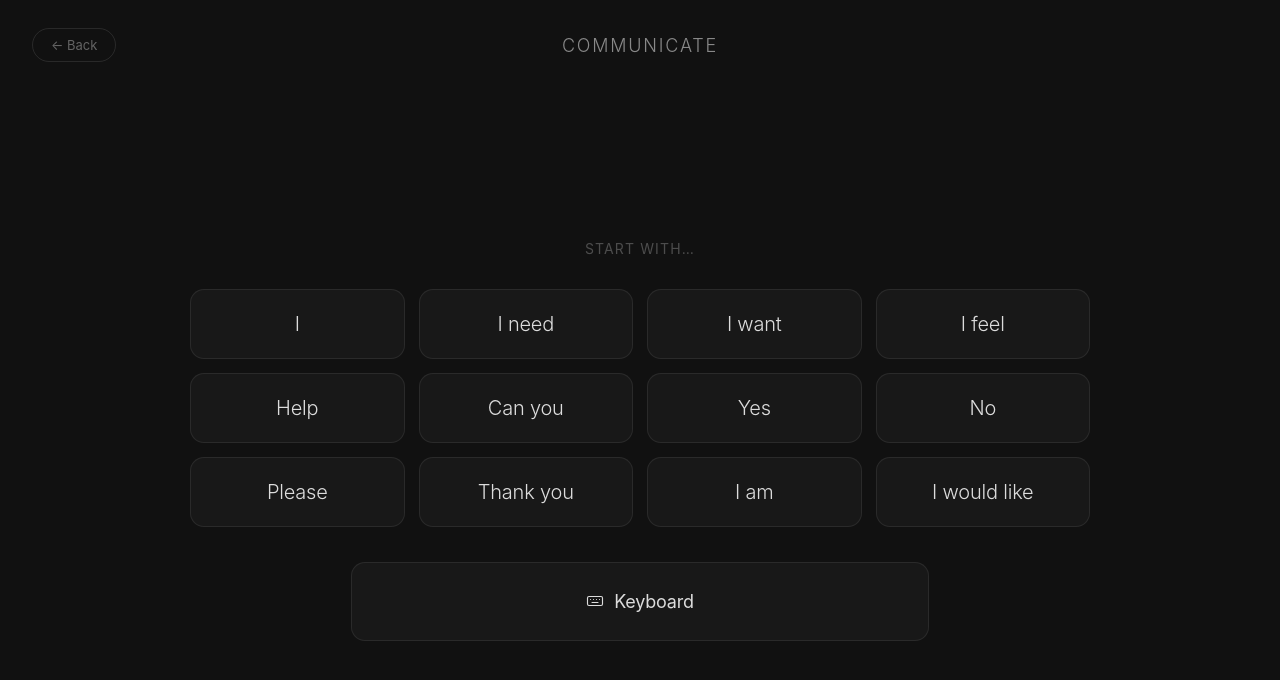
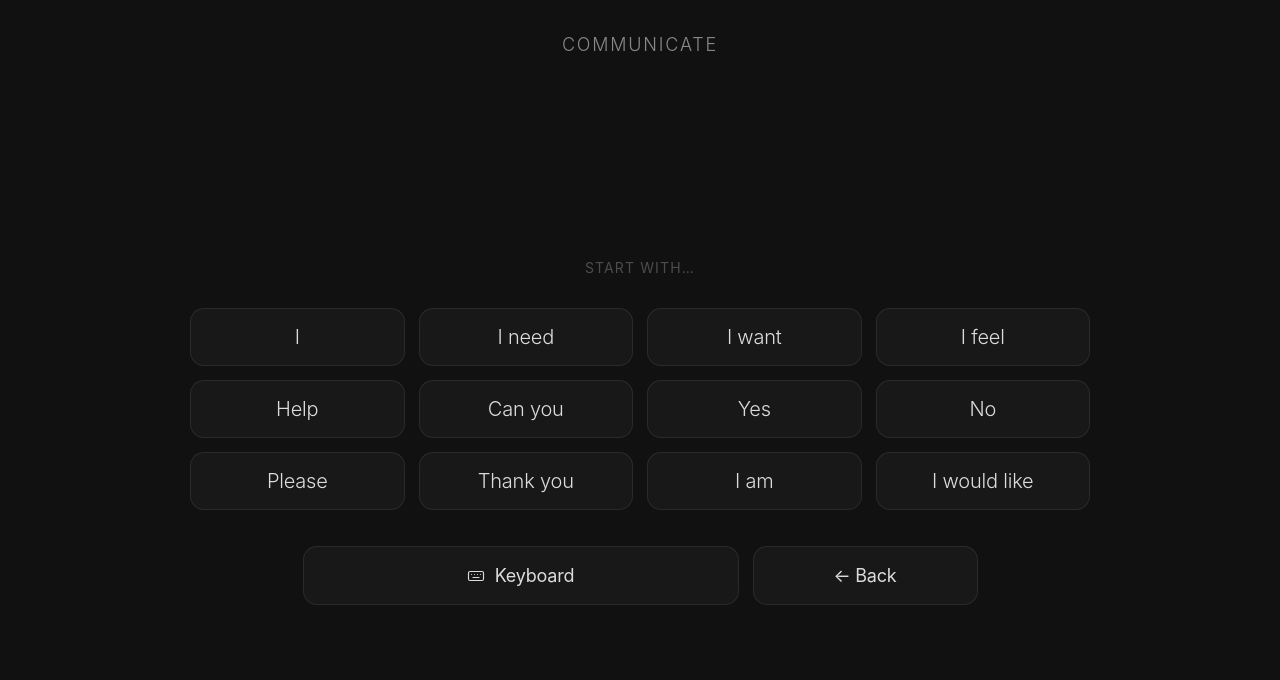
Before and after one commit to alekmiltenov/Voxen, a React (Vite) app in the folder frontend/: page /communicate in a window 1280 px wide. Shown: the top 680 px of the page. Built offline with nearby package versions, Linux system fonts and the light colour scheme; no server answers.

Commit message:
Make back buttons styling universal

```diff
--- a/frontend/src/pages/Actions.jsx
+++ b/frontend/src/pages/Actions.jsx
@@ -171,7 +171,27 @@ export default function Actions() {
   return (
     <div style={s.page}>
       <div style={s.header}>
-        <button style={s.backBtn} onClick={() => navigate("/")}>← Back</button>
+        <button
+          style={{
+            ...s.backBtn,
+            borderColor: "#1e1e1e",
+            background: "#0f0f0f",
+            color: "rgb(224 224 224)",
+          }}
+          onMouseEnter={(e) => {
+            e.currentTarget.style.borderColor = "#505050";
+            e.currentTarget.style.background = "#222222";
+            e.currentTarget.style.color = "rgb(224 224 224)";
+          }}
+          onMouseLeave={(e) => {
+            e.currentTarget.style.borderColor = "#1e1e1e";
+            e.currentTarget.style.background = "#0f0f0f";
+            e.currentTarget.style.color = "rgb(224 224 224)";
+          }}
+          onClick={() => navigate("/")}
+        >
+          ← Back
+        </button>
         <span style={s.title}>Actions</span>
       </div>
 
@@ -248,10 +268,14 @@ const s = {
     top: "50%",
     left: 0,
     transform: "translateY(-50%)",
-    padding: "8px 18px", borderRadius: "20px", background: "transparent",
-    border: "1px solid rgba(255,255,255,0.1)", color: "rgba(255,255,255,0.35)",
-    fontSize: "13px", cursor: "pointer",
+    padding: "8px 18px",
+    borderRadius: "10px",
+    border: "1px solid",
+    fontSize: "17px",
+    fontWeight: 400,
+    cursor: "pointer",
     zIndex: 2,
+    transition: "background 0.15s, border-color 0.15s, color 0.15s",
   },
   title: {
     fontSize: "18px", fontWeight: "300", color: "rgba(255,255,255,0.5)",
--- a/frontend/src/pages/Communicate.jsx
+++ b/frontend/src/pages/Communicate.jsx
@@ -118,23 +118,6 @@ export default function Communicate() {
   return (
     <div style={s.page}>
       <div style={s.starterTop}>
-        <button
-          style={{
-            ...s.starterBackBtn,
-            borderColor: enabled && selIdx === gridItems + 1 ? "rgba(255,255,255,0.4)" : "rgba(255,255,255,0.1)",
-            background: enabled && selIdx === gridItems + 1 ? "rgba(255,255,255,0.08)" : "transparent",
-            color: enabled && selIdx === gridItems + 1 ? "rgba(255,255,255,1)" : "rgba(255,255,255,0.35)",
-          }}
-          onMouseEnter={(e) => {
-            if (!(enabled && selIdx === gridItems + 1)) e.currentTarget.style.background = "rgba(255,255,255,0.08)";
-          }}
-          onMouseLeave={(e) => {
-            if (!(enabled && selIdx === gridItems + 1)) e.currentTarget.style.background = "transparent";
-          }}
-          onClick={() => navigate("/")}
-        >
-          ← Back
-        </button>
         <span style={s.starterTitle}>Communicate</span>
       </div>
 
@@ -189,6 +172,19 @@ export default function Communicate() {
             </svg>
             <span>Keyboard</span>
           </button>
+          <button
+            style={{
+              ...s.backBtn,
+              borderColor: enabled && selIdx === gridItems + 1 ? "rgba(255,255,255,0.4)" : "rgba(255,255,255,0.08)",
+              background: enabled && selIdx === gridItems + 1 ? "rgba(255,255,255,0.08)" : "rgba(255,255,255,0.03)",
+              color: enabled && selIdx === gridItems + 1 ? "rgba(255,255,255,1)" : "rgba(255,255,255,0.85)",
+            }}
+            onMouseEnter={(e) => (e.currentTarget.style.background = "rgba(255,255,255,0.08)")}
+            onMouseLeave={(e) => (e.currentTarget.style.background = "rgba(255,255,255,0.03)")}
+            onClick={() => navigate("/")}
+          >
+            ← Back
+          </button>
         </div>
       </div>
     </div>
@@ -205,10 +201,10 @@ const s = {
     justifyContent: "center",
     alignItems: "center",
     position: "absolute",
-    top: "28px",
-    left: "32px",
-    right: "32px",
-    minHeight: "34px",
+    top: "3%",
+    left: 0,
+    right: 0,
+    minHeight: "5%",
   },
   starterBackBtn: {
     position: "absolute",
@@ -225,7 +221,7 @@ const s = {
     zIndex: 2,
   },
   starterTitle: {
-    fontSize: "18px",
+    fontSize: "clamp(14px, 2.5vw, 18px)",
     fontWeight: "300",
     color: "rgba(255,255,255,0.5)",
     letterSpacing: "0.1em",
@@ -233,33 +229,41 @@ const s = {
   },
   starterBody: {
     width: "100%", display: "flex", flexDirection: "column",
-    alignItems: "center", gap: "32px", paddingTop: "80px",
+    alignItems: "center", gap: "clamp(20px, 3vw, 32px)", paddingTop: "clamp(50px, 8vh, 100px)",
   },
   starterButtonRow: {
     display: "flex",
     justifyContent: "flex-start",
     width: "min(900px, 90vw)",
-    marginTop: "3px",
+    gap: "clamp(8px, 1.5vw, 14px)",
+    marginTop: "clamp(2px, 0.5vh, 10px)",
   },
   starterHint: {
-    margin: 0, fontSize: "14px", color: "rgba(255,255,255,0.25)",
+    margin: 0, fontSize: "clamp(12px, 1.5vw, 14px)", color: "rgba(255,255,255,0.25)",
     letterSpacing: "0.08em", textTransform: "uppercase", textAlign: "center",
   },
   starterGrid: {
     display: "grid", gridTemplateColumns: "repeat(4, 1fr)",
-    gap: "14px", width: "min(900px, 90vw)",
+    gap: "clamp(10px, 1.5vw, 14px)", width: "min(900px, 90vw)",
   },
   starterBtn: {
-    padding: "22px 16px", borderRadius: "14px", border: "1px solid",
-    color: "rgba(255,255,255,0.85)", fontSize: "20px", fontWeight: "300",
+    padding: "clamp(16px, 2vh, 22px) clamp(12px, 2vw, 16px)", borderRadius: "14px", border: "1px solid",
+    color: "rgba(255,255,255,0.85)", fontSize: "clamp(16px, 2vw, 20px)", fontWeight: "300",
     cursor: "pointer", transition: "all 0.15s ease", letterSpacing: "-0.2px",
   },
   keyboardBtn: {
-    marginLeft: "calc(((100% - 42px) / 4) * 0.75)",
-    width: "calc((((100% - 42px) / 4) * 2.5) + 42px)",
-    maxWidth: "100%",
-    padding: "28px 40px", borderRadius: "14px", border: "1px solid",
-    color: "rgba(255,255,255,0.85)", fontSize: "18px", fontWeight: "400",
+    marginLeft: "12.5%",
+    flex: "1 1 0",
+    padding: "clamp(18px, 2.2vh, 22px) clamp(20px, 2vw, 40px)", borderRadius: "14px", border: "1px solid",
+    color: "rgba(255,255,255,0.85)", fontSize: "clamp(16px, 1.8vw, 18px)", fontWeight: "400",
+    display: "inline-flex", alignItems: "center", justifyContent: "center", gap: "10px",
+    cursor: "pointer", transition: "all 0.15s ease", letterSpacing: "-0.2px",
+  },
+  backBtn: {
+    marginRight: "12.5%",
+    flex: "0 0 25%",
+    padding: "clamp(16px, 2vh, 22px) clamp(12px, 2vw, 16px)", borderRadius: "14px", borderWidth: "1px", borderStyle: "solid",
+    color: "rgba(255,255,255,0.85)", fontSize: "clamp(16px, 1.8vw, 18px)", fontWeight: "400",
     display: "inline-flex", alignItems: "center", justifyContent: "center", gap: "10px",
     cursor: "pointer", transition: "all 0.15s ease", letterSpacing: "-0.2px",
   },
--- a/frontend/src/pages/Compose.jsx
+++ b/frontend/src/pages/Compose.jsx
@@ -239,9 +239,10 @@ export default function Compose() {
     items.push({ id: "action-speak", run: speakText });
     items.push({ id: "action-keyboard", run: openKeyboard });
     items.push({ id: "action-delete", run: deleteBackspace });
+    items.push({ id: "action-back", run: () => navigate("/communicate") });
 
     return items;
-  }, [addPhrase, deleteBackspace, openKeyboard, speakText, suggestions]);
+  }, [addPhrase, deleteBackspace, openKeyboard, speakText, suggestions, navigate]);
 
   const indexById = useMemo(() => {
     const map = {};
@@ -259,7 +260,7 @@ export default function Compose() {
       rows.push(suggestionIds.slice(i, i + 4));
     }
 
-    rows.push(["action-speak", "action-keyboard", "action-delete"]);
+    rows.push(["action-speak", "action-keyboard", "action-delete", "action-back"]);
     return rows;
   }, [suggestions]);
 
@@ -363,7 +364,6 @@ export default function Compose() {
 
       <div style={s.page}>
         <div style={s.topBar}>
-          <button style={s.backBtn} onClick={() => navigate("/communicate")}>← Back</button>
           <span style={s.title}>COMPOSE</span>
         </div>
 
@@ -463,6 +463,18 @@ export default function Compose() {
           >
             <span style={s.deleteEmoji} aria-hidden="true">⌫</span>
           </button>
+
+          <button
+            style={{
+              ...s.backBtn,
+              ...((enabled && indexById["action-back"] === selIdx) || hoveredId === "action-back" ? s.actionBtnActive : {}),
+            }}
+            onMouseEnter={() => setHoveredId("action-back")}
+            onMouseLeave={() => setHoveredId(null)}
+            onClick={() => navigate("/communicate")}
+          >
+            ← Back
+          </button>
         </div>
       </div>
     </>
@@ -490,18 +502,23 @@ const s = {
     flexShrink: 0,
   },
   backBtn: {
-    position: "absolute",
-    left: 0,
-    padding: "8px 18px",
-    borderRadius: "20px",
+    background: "rgba(255,255,255,0.03)",
     borderWidth: "1px",
     borderStyle: "solid",
-    borderColor: "rgba(255,255,255,0.1)",
-    color: "rgba(255,255,255,0.35)",
-    fontSize: "13px",
-    background: "transparent",
+    borderColor: "rgba(255,255,255,0.08)",
+    borderRadius: "10px",
+    color: "#ffffff",
+    fontSize: "15px",
+    fontWeight: 400,
+    padding: "0",
+    height: "68px",
     cursor: "pointer",
-    fontWeight: 400,
+    display: "flex",
+    flexDirection: "row",
+    alignItems: "center",
+    justifyContent: "center",
+    gap: "10px",
+    transition: "border-color 0.12s, background 0.12s, color 0.12s",
   },
   title: {
     fontSize: "18px",
@@ -576,7 +593,7 @@ const s = {
   },
   actionRow: {
     display: "grid",
-    gridTemplateColumns: "1fr 1fr 1fr",
+    gridTemplateColumns: "1.5fr 1.5fr 1.5fr 1fr",
     gap: "8px",
     marginTop: "auto",
     marginBottom: "6px",
@@ -586,11 +603,12 @@ const s = {
     borderWidth: "1px",
     borderStyle: "solid",
     borderColor: "rgba(255,255,255,0.08)",
-    borderRadius: "11px",
+    borderRadius: "10px",
     color: "#ffffff",
     fontSize: "15px",
     fontWeight: 400,
-    padding: "14px 8px",
+    padding: "0",
+    height: "68px",
     cursor: "pointer",
     display: "flex",
     flexDirection: "row",
@@ -604,11 +622,12 @@ const s = {
     borderWidth: "1px",
     borderStyle: "solid",
     borderColor: "rgba(255,255,255,0.08)",
-    borderRadius: "11px",
+    borderRadius: "10px",
     color: "#ffffff",
     fontSize: "13px",
     fontWeight: 400,
-    padding: "14px 8px",
+    padding: "0",
+    height: "68px",
     cursor: "pointer",
     display: "flex",
     flexDirection: "row",
--- a/frontend/src/pages/Keyboard.jsx
+++ b/frontend/src/pages/Keyboard.jsx
@@ -445,10 +445,6 @@ export default function Keyboard() {
 
       <div style={s.page}>
       <div style={s.topBar}>
-        <button style={s.pill}
-          onClick={() => void persistAndReturn()}>
-          ← Back
-        </button>
         <div style={s.titleCluster}>
           <div style={s.titleSideSlot}>
             {enabled && indicatorDebug && (
@@ -561,7 +557,7 @@ export default function Keyboard() {
             style={{
               ...s.key,
               ...s.bsKey,
-              flex: 0.7,
+              flex: 1,
               ...((enabled && !scanEnabled && selRow === 3 && selCol === 0)
                 || (!enabled && hoveredKey === "delete")
                 || (enabled && scanEnabled && scanPhase === "item" && scanRow === 3 && scanCol === 0)
@@ -575,7 +571,7 @@ export default function Keyboard() {
           </button>
           <button style={{
             ...s.key,
-            flex: 1,
+            flex: 2,
             ...((enabled && !scanEnabled && selRow === 3 && selCol === 1)
               || (!enabled && hoveredKey === "space")
               || (enabled && scanEnabled && scanPhase === "item" && scanRow === 3 && scanCol === 1)
@@ -591,16 +587,17 @@ export default function Keyboard() {
             style={{
               ...s.key,
               ...s.doneKey,
-              flex: 0.7,
+              flex: 1,
               display: "inline-flex",
               alignItems: "center",
               justifyContent: "center",
               gap: "8px",
-              ...((!enabled && hoveredKey === "done")
-                ? s.doneHoverKey
-                : ((enabled && !scanEnabled && selRow === 3 && selCol === 2)
-                  || (enabled && scanEnabled && scanPhase === "item" && scanRow === 3 && scanCol === 2)
-                  ? s.doneSelectedKey
+              ...((enabled && !scanEnabled && selRow === 3 && selCol === 2)
+                || (enabled && scanEnabled && scanPhase === "item" && scanRow === 3 && scanCol === 2)
+                || (!enabled && hoveredKey === "done")
+                ? s.doneSelectedKey
+                : (hoveredKey === "done"
+                  ? s.doneHoverKey
                   : s.unselectedDoneKey)),
             }}
             onMouseEnter={() => setHoveredKey("done")}
@@ -633,6 +630,23 @@ export default function Keyboard() {
               {eyeHoldRepeatEnabled ? "Repeat: ON" : "Repeat: OFF"}
             </button>
           )}
+          <button style={{
+            ...s.key,
+            ...s.backKeyStyle,
+            flex: 0.8,
+            ...((enabled && !scanEnabled && selRow === 3 && selCol === 4)
+              || (enabled && scanEnabled && scanPhase === "item" && scanRow === 3 && selCol === 4)
+              || (!enabled && hoveredKey === "back")
+              ? s.selectedKey
+              : (hoveredKey === "back"
+                ? s.selectedKey
+                : s.unselectedKey)),
+          }}
+            onMouseEnter={() => setHoveredKey("back")}
+            onMouseLeave={() => setHoveredKey(null)}
+            onClick={() => { setSelection(3, 4); persistAndReturn(); }}>
+            ← Back
+          </button>
         </div>
       </div>
       </div>
@@ -729,6 +743,24 @@ const s = {
     border: "1px solid rgba(255,255,255,0.1)", color: "rgba(255,255,255,0.35)",
     fontSize: "13px", cursor: "pointer",
     zIndex: 2,
+  },
+  backKeyStyle: {
+    background: "rgba(255,255,255,0.03)",
+    borderWidth: "1px",
+    borderStyle: "solid",
+    borderColor: "rgba(255,255,255,0.08)",
+    borderRadius: "10px",
+    color: "rgba(255,255,255,0.85)",
+    fontSize: "17px",
+    fontWeight: 400,
+    padding: "0",
+    cursor: "pointer",
+    display: "flex",
+    flexDirection: "row",
+    alignItems: "center",
+    justifyContent: "center",
+    gap: "10px",
+    transition: "border-color 0.1s, background 0.1s, color 0.1s",
   },
   label: {
     fontSize: "14px", color: "rgba(255,255,255,0.35)",
@@ -828,7 +860,7 @@ const s = {
     transform: "scale(1.01)",
   },
   actionRow: {
-    width: "96%",
+    width: "90%",
     alignSelf: "center",
   },
   letterRow: {
@@ -861,28 +893,28 @@ const s = {
     transform: "none",
   },
   doneKey: {
-    background: "rgba(255,255,255,0.11)", border: "1px solid rgba(255,255,255,0.22)", color: "rgba(255,255,255,1)",
-    fontWeight: "600", transition: "background 0.1s",
+    background: "rgba(255,255,255,0.10)", border: "1px solid rgba(255,255,255,0.15)", color: "rgba(255,255,255,0.85)",
+    fontWeight: "400", transition: "background 0.1s",
   },
   unselectedDoneKey: {
-    borderColor: "rgba(255,255,255,0.22)",
-    background: "rgba(255,255,255,0.11)",
-    color: "rgba(255,255,255,1)",
-    fontWeight: "600",
+    borderColor: "rgba(255,255,255,0.15)",
+    background: "rgba(255,255,255,0.10)",
+    color: "rgba(255,255,255,0.85)",
+    fontWeight: "400",
     boxShadow: "none",
     transform: "none",
   },
   doneSelectedKey: {
-    borderColor: "rgba(255,255,255,0.34)",
-    background: "rgba(255,255,255,0.18)",
-    color: "rgba(255,255,255,1)",
-    fontWeight: "700",
+    borderColor: "rgba(255,255,255,0.25)",
+    background: "rgba(255,255,255,0.16)",
+    color: "rgba(255,255,255,0.85)",
+    fontWeight: "400",
   },
   doneHoverKey: {
-    borderColor: "rgba(255,255,255,0.42)",
-    background: "rgba(255,255,255,0.24)",
-    color: "rgba(255,255,255,1)",
-    fontWeight: "700",
+    borderColor: "rgba(255,255,255,0.25)",
+    background: "rgba(255,255,255,0.16)",
+    color: "rgba(255,255,255,0.85)",
+    fontWeight: "400",
   },
   toggleKeyOn: {
     background: "rgba(255,255,255,0.03)",
--- a/frontend/src/pages/Pain.jsx
+++ b/frontend/src/pages/Pain.jsx
@@ -122,7 +122,6 @@ export default function Pain() {
   return (
     <div style={s.page}>
       <div style={s.header}>
-        <button style={s.backBtn} onClick={() => navigate("/")}>← Back</button>
         <span style={s.title}>Pain & comfort</span>
         {status && (
           <div
@@ -220,6 +219,23 @@ export default function Pain() {
               </button>
             );
           })}
+          <button
+            style={{
+              ...s.quickBtn,
+              borderColor: "rgba(255,255,255,0.12)",
+              background: "rgba(255,255,255,0.04)",
+              color: "rgba(255,255,255,0.8)",
+            }}
+            onMouseEnter={(e) => {
+              e.currentTarget.style.background = "rgba(255,255,255,0.1)";
+            }}
+            onMouseLeave={(e) => {
+              e.currentTarget.style.background = "rgba(255,255,255,0.04)";
+            }}
+            onClick={() => navigate("/")}
+          >
+            ← Back
+          </button>
         </div>
       </div>
 
@@ -328,13 +344,14 @@ const s = {
     transition: "border-color 0.15s, background 0.15s, color 0.15s",
   },
   quickCol: {
-    width: "min(36vw, 260px)",
+    width: "min(37vw, 267px)",
+    marginleft: "1.5vw",
     display: "flex",
     flexDirection: "column",
     gap: "14px",
   },
   quickBtn: {
-    minHeight: "88px",
+    minHeight: "70px",
     borderRadius: "14px",
     border: "1px solid",
     fontSize: "22px",
```
